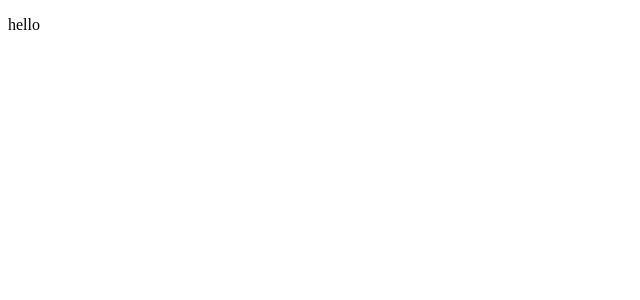
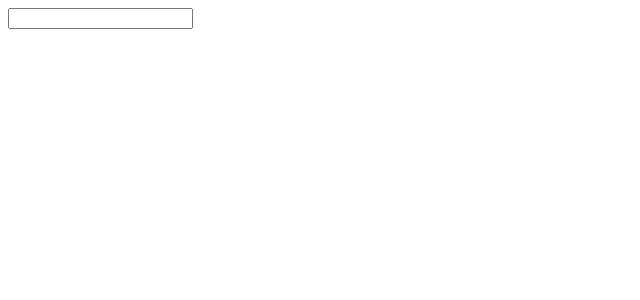
Before and after one commit to iamtalwinder/react-testing-recepies, a React (Create React App) app: page / in a window 1280 px wide. Shown: the top 300 px of the page, without its empty margins (0-640 px from the left). Built offline with nearby package versions, Linux system fonts and the light colour scheme.

Commit message:
feat: add debounce seach input example

```diff
--- a/src/App.tsx
+++ b/src/App.tsx
@@ -1,9 +1,9 @@
-import DelayMessage from './recepies/testing-with-timer/DelayMessage';
+import DebounceSearchInput from "./recepies/testing-with-timer/DebounceSearchInput";
 
 function App() {
   return (
     <div>
-      <DelayMessage delay={2000} message='hello'/>
+      <DebounceSearchInput onChange={() =>  console.log('debounce')}/>
     </div>
   );
 }
--- /dev/null
+++ b/src/recepies/testing-with-timer/DebounceSearchInput.tsx
@@ -0,0 +1,31 @@
+import { ChangeEvent, useEffect, useState } from "react";
+
+type Props = {
+  onChange: (input: string) => void;
+}
+
+function debounce(func: Function, delay: number) {
+    let timer: NodeJS.Timeout;
+
+    return (...args: any[]) => {
+      clearTimeout(timer);
+      timer = setTimeout(() => {
+        func(...args);
+      }, delay);
+    }
+}
+
+function DebounceSearchInput({onChange}: Props) {
+  const [value, setValue] = useState('');
+
+  const debounceOnChange = debounce(onChange, 500);
+
+  const handleChange = (e: ChangeEvent<HTMLInputElement>) => {
+    setValue(e.target.value);
+    debounceOnChange(e.target.value);
+  }
+
+  return <input value={value} onChange={handleChange}/>
+}
+
+export default DebounceSearchInput;
```
Also changed, not shown: 1 other file (tests, documents, lock files or other folders).
